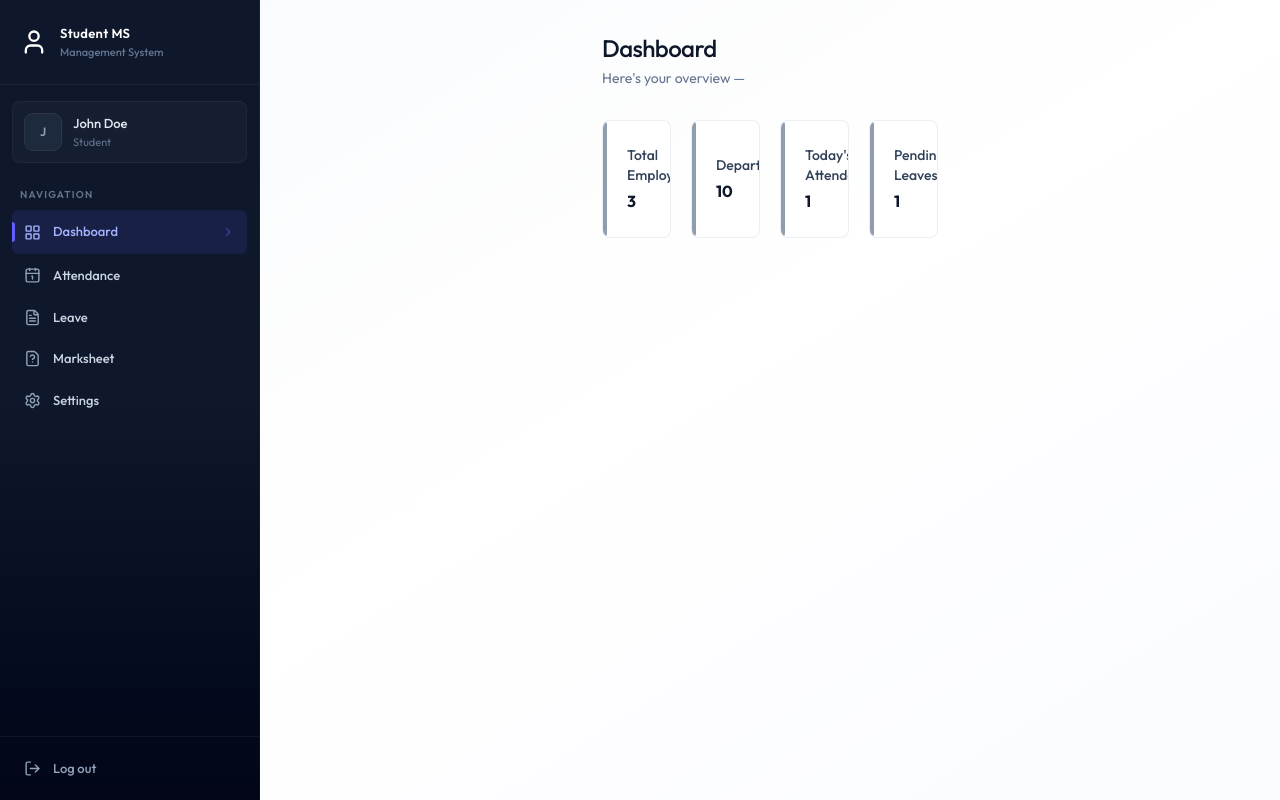
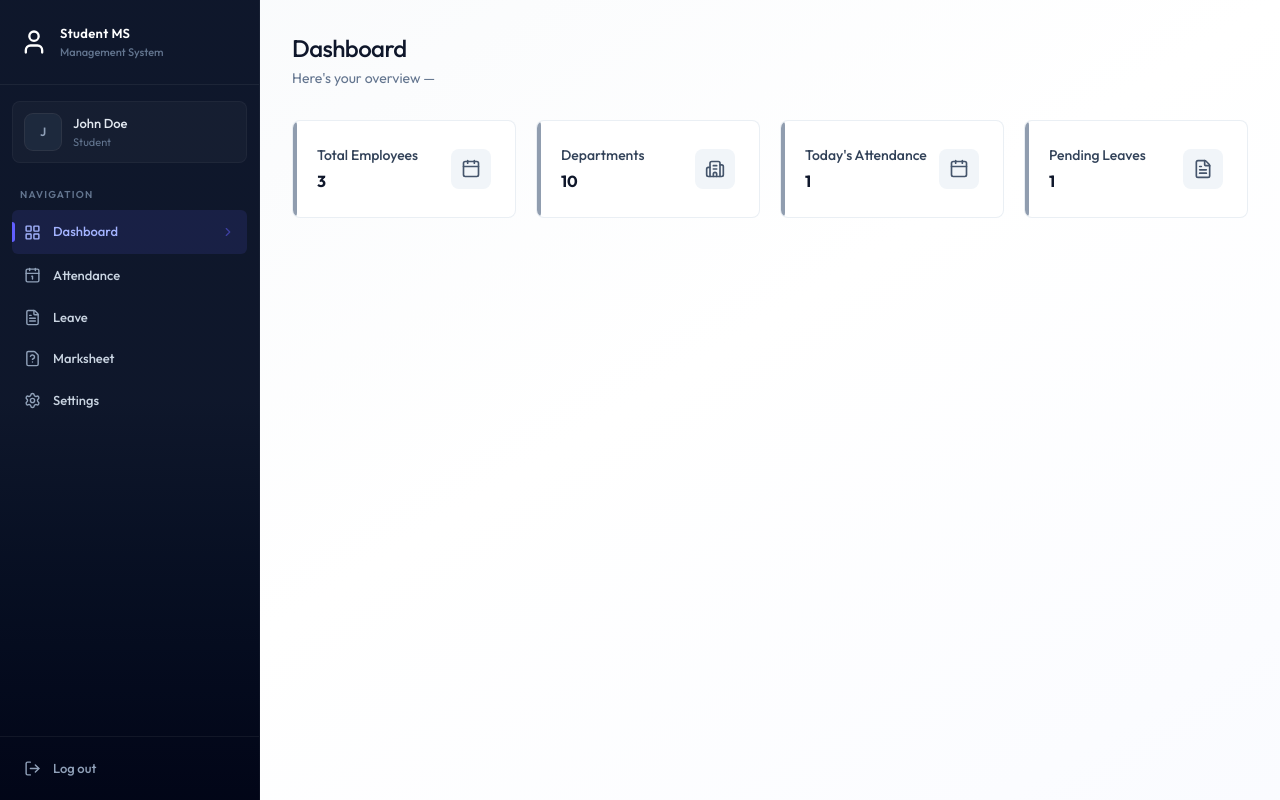
Before and after one commit to vishnuparihar2008/student-database-management-system, a React (Vite) app in the folder frontend/: page /dashboard in a window 1280 px wide. Built offline with nearby package versions, Linux system fonts and the light colour scheme.

Commit message:
UI Bug fix

```diff
--- a/frontend/src/pages/Layout.jsx
+++ b/frontend/src/pages/Layout.jsx
@@ -6,7 +6,7 @@ const Layout = () => {
     <div className="flex h-screen bg-linear-to-br from-slate-50 via-white to-indigo-50/30">
       <Sidebar />
       <main className="flex-1 overflow-y-auto">
-        <div className="p-4 pt-16 sm:p-6 sm:pt-6 lg:p-8 max-w-100 mx-auto">
+        <div className="p-4 pt-16 sm:p-6 sm:pt-6 lg:p-8">
           <Outlet />
         </div>
       </main>
```
